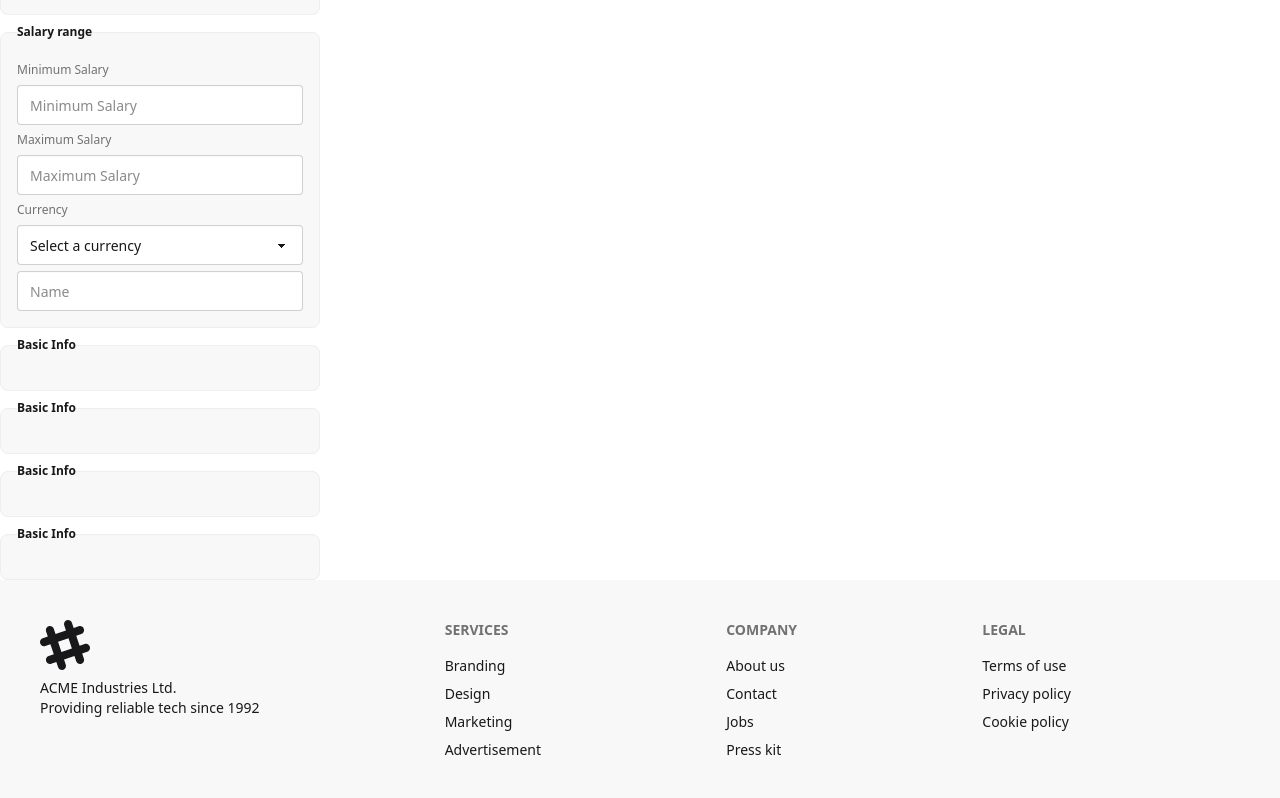
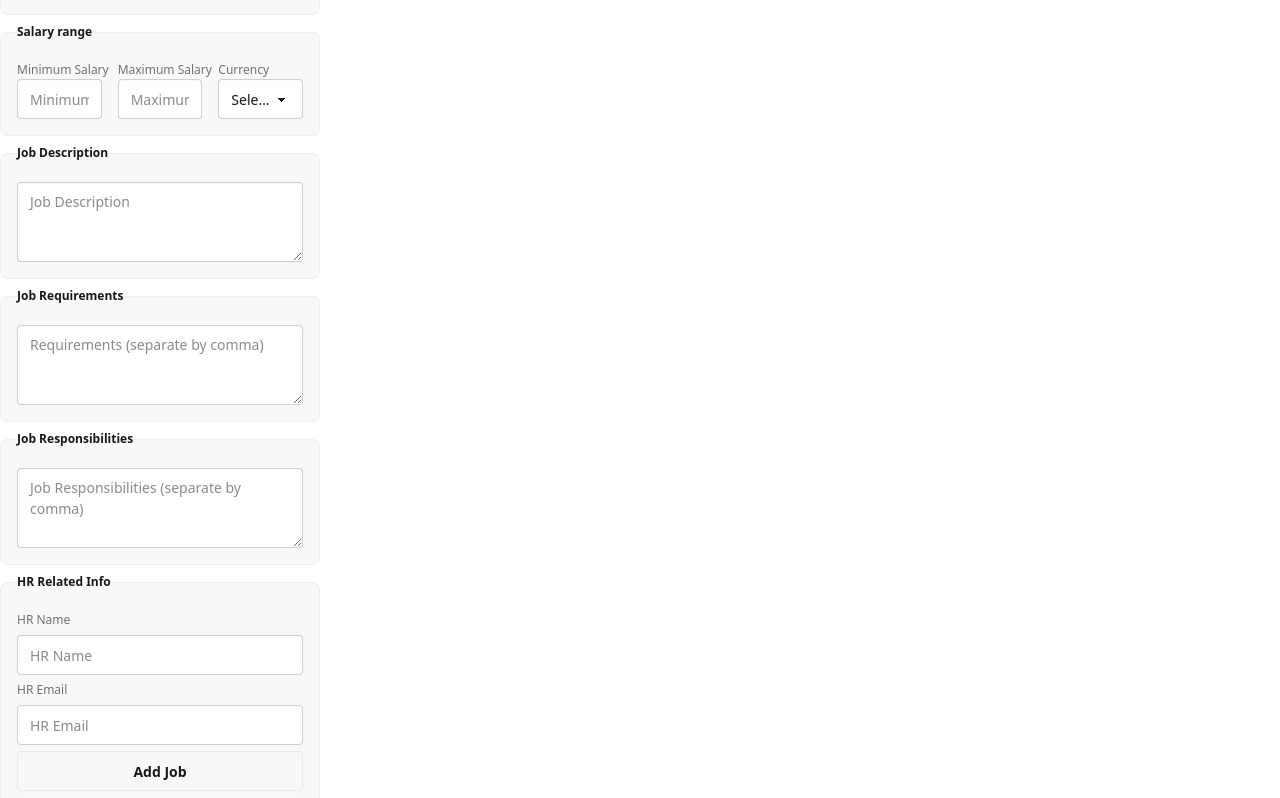
Before and after one commit to Samiul2024/CareerCodeClient, a React (Vite) app: page /addJob in a window 1280 px wide. Shown: the part 782-1580 px from the top of the page. Built offline with nearby package versions, Linux system fonts and the light colour scheme; no server answers; sample sign-in values are in the browser's storage.

Commit message:
got formData...

```diff
--- a/src/pages/AddJob/AddJob.jsx
+++ b/src/pages/AddJob/AddJob.jsx
@@ -1,10 +1,23 @@
 import React from 'react';
 
 const AddJob = () => {
+
+
+    const handleAddAJob = e => {
+        e.preventDefault();
+        const form = e.target;
+        const formData = new FormData(form);
+        // console.log(formData.entries());
+
+        const data=Object.fromEntries(formData.entries());
+        console.log(data);
+    }
+
+
     return (
         <div>
             <h2>Please add a job</h2>
-            <form>
+            <form onSubmit={handleAddAJob}>
                 <fieldset className="fieldset bg-base-200 border-base-300 rounded-box w-xs border p-4">
                     <legend className="fieldset-legend">Basic Info</legend>
 
@@ -61,20 +74,27 @@ const AddJob = () => {
                 <fieldset className="fieldset bg-base-200 border-base-300 rounded-box w-xs border p-4">
                     <legend className="fieldset-legend">Salary range</legend>
 
+
+                    <div className='grid grid-cols-1 lg:grid-cols-3 gap-4'>
+                        <div>
                             <label className="label">Minimum Salary</label>
                             <input type="text"
-                        name='salaryMin'
+                                name='min'
                                 className="input" placeholder="Minimum Salary" />
+                        </div>
 
+                        <div>
                             <label className="label">Maximum Salary</label>
                             <input type="text"
-                        name='salaryMax'
+                                name='max'
                                 className="input" placeholder="Maximum Salary" />
 
+                        </div>
+                        <div>
                             <label className="label">Currency</label>
 
                             <select defaultValue="Select a currency"
-                        name='category'
+                                name='currency'
                                 className="select">
                                 <option disabled={true}>Select a currency</option>
                                 <option>BDT</option>
@@ -82,25 +102,47 @@ const AddJob = () => {
                                 <option>EUR</option>
                                 <option>YUN</option>
                             </select>
-
-                    <input type="text" className="input" placeholder="Name" />
+                        </div>
+                    </div>
+                    {/*
+                    <input type="text" className="input" placeholder="Name" /> */}
                 </fieldset>
 
-                {/*  */}
+                {/*Job Description  */}
                 <fieldset className="fieldset bg-base-200 border-base-300 rounded-box w-xs border p-4">
-                    <legend className="fieldset-legend">Basic Info</legend>
+                    <legend className="fieldset-legend">Job Description</legend>
+                    <textarea className="textarea" placeholder="Job Description"></textarea>
 
                 </fieldset>
-                {/*  */}
+                {/* Job Requirements */}
                 <fieldset className="fieldset bg-base-200 border-base-300 rounded-box w-xs border p-4">
-                    <legend className="fieldset-legend">Basic Info</legend>
+                    <legend className="fieldset-legend">Job Requirements</legend>
+                    <textarea className="textarea"
+                        name='requirements' placeholder="Requirements (separate by comma)"></textarea>
 
                 </fieldset>
-                {/*  */}
+                {/* Job Responsibilities */}
                 <fieldset className="fieldset bg-base-200 border-base-300 rounded-box w-xs border p-4">
-                    <legend className="fieldset-legend">Basic Info</legend>
+                    <legend className="fieldset-legend">Job Responsibilities</legend>
+                    <textarea className="textarea"
+                        name='responsibilities' placeholder="Job Responsibilities (separate by comma)"></textarea>
 
                 </fieldset>
+
+                <fieldset className="fieldset bg-base-200 border-base-300 rounded-box w-xs border p-4">
+                    <legend className="fieldset-legend">HR Related Info</legend>
+
+                    <label className="label">HR Name</label>
+                    <input type="text" name='hr_name' className="input" placeholder="HR Name" />
+
+                    <label className="label">HR Email</label>
+                    <input type="email"
+                        name='company'
+                        className="input" placeholder="HR Email" />
+
+                    <input type="submit" value="Add Job" className='btn' />
+                </fieldset>
+
                 {/*  */}
                 <fieldset className="fieldset bg-base-200 border-base-300 rounded-box w-xs border p-4">
                     <legend className="fieldset-legend">Basic Info</legend>
```
Lines whose indentation alone changed are shown as unchanged.
